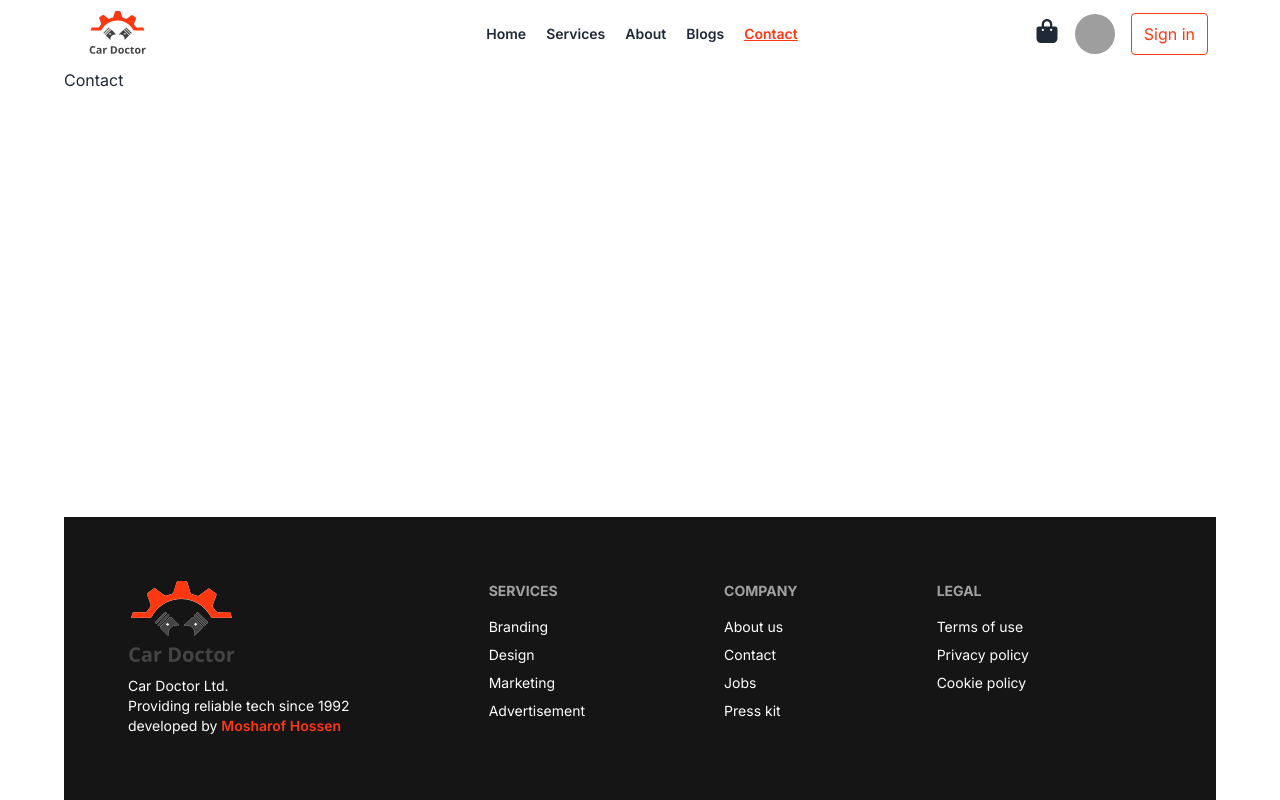
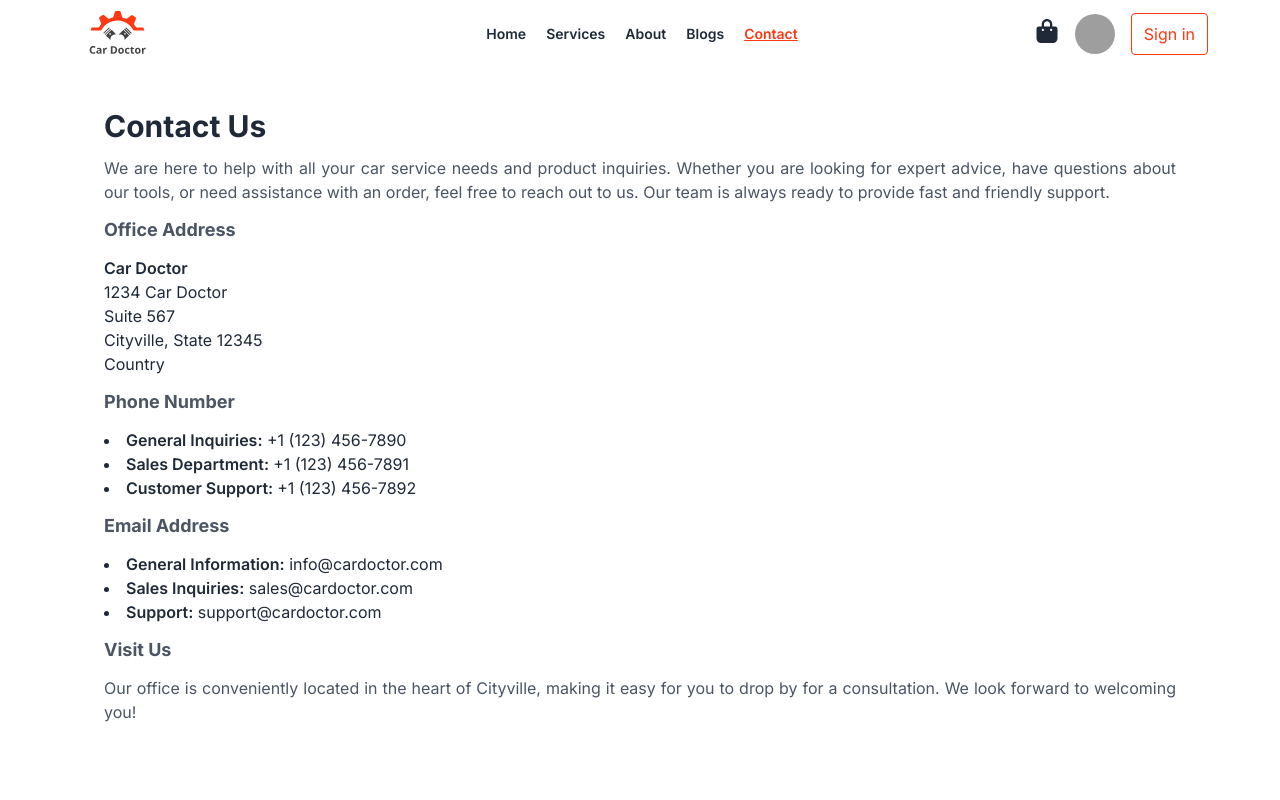
Before and after one commit to Mosharof-Hossen/Car-Doctor, a React (Vite) app in the folder client/: page /contact in a window 1280 px wide. Shown: the top 800 px of the page. Built offline with nearby package versions, Linux system fonts and the light colour scheme; no server answers; grey boxes are pictures that could not be loaded.

Commit message:
sign up page completed

```diff
--- a/client/src/Components/Shared/Navbar/Navbar.jsx
+++ b/client/src/Components/Shared/Navbar/Navbar.jsx
@@ -13,16 +13,13 @@ const Navbar = () => {
 
         <NavLink to={"/"} className={"  px-2 ml-1 py-2 rounded font-semibold "}><li>Home</li></NavLink>
         <NavLink to={"/services"} className={"  px-2 ml-1 py-2 rounded font-semibold "}><li>Services</li></NavLink>
-        <NavLink to={"/about"} className={"  px-2 ml-1 py-2 rounded font-semibold "}><li>About</li></NavLink>
-        <NavLink to={"/blogs"} className={"  px-2 ml-1 py-2 rounded font-semibold "}><li>Blogs</li></NavLink>
-        <NavLink to={"/contact"} className={"  px-2 ml-1 py-2 rounded font-semibold "}><li>Contact</li></NavLink>
-
-
         {
             user?.email === "admin@admin.com" &&
             <NavLink to={"/manage-inventory"} className={"  px-2 ml-1 py-2 rounded font-semibold "}><li>Manage Inventory</li></NavLink>
         }
-
+        <NavLink to={"/about"} className={"  px-2 ml-1 py-2 rounded font-semibold "}><li>About</li></NavLink>
+        <NavLink to={"/blogs"} className={"  px-2 ml-1 py-2 rounded font-semibold "}><li>Blogs</li></NavLink>
+        <NavLink to={"/contact"} className={"  px-2 ml-1 py-2 rounded font-semibold "}><li>Contact</li></NavLink>
     </>
 
     return (
--- a/client/src/Hooks/useAxios.jsx
+++ b/client/src/Hooks/useAxios.jsx
@@ -13,7 +13,6 @@ const useAxios = () => {
         instance.interceptors.response.use(res => {
             return res
         }, (err) => {
-            console.log("Error tracked in the interceptor ", err.response);
             if (err.response.status === 403) {
                 logOut()
             }
--- a/client/src/Pages/Blogs/Blogs.jsx
+++ b/client/src/Pages/Blogs/Blogs.jsx
@@ -1,8 +1,8 @@
 
 const Blogs = () => {
     return (
-        <div>
-            Blogs
+        <div className="mt-14">
+            <h1 className="text-3xl font-bold text-center">Coming Soon.....</h1>
         </div>
     );
 };
--- a/client/src/Pages/Checkout/Checkout.jsx
+++ b/client/src/Pages/Checkout/Checkout.jsx
@@ -45,7 +45,6 @@ const Checkout = () => {
                     })
                 }
             })
-        console.log(orderInfo);
     }
     return (
         <div className="p-5">
--- a/client/src/Pages/Contact/Contact.jsx
+++ b/client/src/Pages/Contact/Contact.jsx
@@ -1,8 +1,38 @@
 
 const Contact = () => {
     return (
-        <div>
-            Contact
+        <div className="p-10 dark:text-white">
+            <div>
+                <div className="space-y-3">
+                    <h3 className="font-bold text-3xl">Contact Us</h3>
+                    <p className="text-gray-600 dark:text-white text-justify">We are here to help with all your car service needs and product inquiries. Whether you are looking for expert advice, have questions about our tools, or need assistance with an order, feel free to reach out to us. Our team is always ready to provide fast and friendly support.</p>
+                    <p className="text-gray-600 dark:text-white text-justify font-bold text-lg">Office Address</p>
+                    <p>
+                        <span className="font-semibold">Car Doctor</span> <br />
+                        1234 Car Doctor <br />
+                        Suite 567 <br />
+                        Cityville, State 12345 <br />
+                        Country
+                    </p>
+
+                    <p className="text-gray-600 text-justify dark:text-white font-bold text-lg">Phone Number</p>
+                    <ul className="list-inside">
+                        <li className="list-disc"><span className="font-semibold">General Inquiries:</span> +1 (123) 456-7890</li>
+                        <li className="list-disc"><span className="font-semibold">Sales Department: </span> +1 (123) 456-7891</li>
+                        <li className="list-disc"><span className="font-semibold">Customer Support: </span> +1 (123) 456-7892</li>
+                    </ul>
+                    <p className="text-gray-600 text-justify dark:text-white font-bold text-lg">Email Address</p>
+                    <ul className="list-inside">
+                        <li className="list-disc"><span className="font-semibold">General Information:</span>  info@cardoctor.com</li>
+                        <li className="list-disc"><span className="font-semibold">Sales Inquiries:</span> sales@cardoctor.com</li>
+                        <li className="list-disc"><span className="font-semibold">Support:</span> support@cardoctor.com</li>
+                    </ul>
+                    <p className="text-gray-600 dark:text-white text-justify font-bold text-lg">Visit Us</p>
+                    <ul className="list-inside">
+                        <p className="text-gray-600 dark:text-white text-justify">Our office is conveniently located in the heart of Cityville, making it easy for you to drop by for a consultation. We look forward to welcoming you! </p>
+                    </ul>
+                </div>
+            </div>
         </div>
     );
 };
--- a/client/src/Pages/Login/Login.jsx
+++ b/client/src/Pages/Login/Login.jsx
@@ -5,19 +5,16 @@ import { Link, useLocation, useNavigate } from 'react-router-dom';
 import loginImage from "../../assets/images/login/login.svg"
 import { AuthContext } from '../../Providers/AuthProvider';
 import Swal from 'sweetalert2'
-import axios from 'axios';
 
 const Login = () => {
-    const { user, signInByEmailPassword, googleLogin, githubLogin } = useContext(AuthContext);
+    const { signInByEmailPassword, googleLogin, githubLogin } = useContext(AuthContext);
     const [errMsg, setErrMsg] = useState("");
     const location = useLocation()
     const navigate = useNavigate()
-    console.log(location);
     const { register, handleSubmit, formState: { errors } } = useForm();
     const onSubmit = (data) => {
         signInByEmailPassword(data.email, data.password)
-            .then((res) => {
-                console.log(res);
+            .then(() => {
                 Swal.fire({
                     position: "top-end",
                     icon: "success",
@@ -45,8 +42,7 @@ const Login = () => {
                     navigate(location?.state ? location?.state : "/")
                 })
             })
-            .catch(err => {
-                console.log(err);
+            .catch(() => {
             })
     }
     const handleGithubLogin = () => {
@@ -66,7 +62,6 @@ const Login = () => {
                 // console.log(err);
             })
     }
-    console.log(user);
     return (
         <div className="hero  min-h-screen">
             <div className="hero-content flex-col lg:flex-row">
--- a/client/src/Pages/ManageInventory/ManageInventory.jsx
+++ b/client/src/Pages/ManageInventory/ManageInventory.jsx
@@ -64,7 +64,6 @@ const ManageInventory = () => {
 
 
     }
-    console.log(bookings);
     return (
         <div className="p-5">
             <div
--- a/client/src/Pages/ManageInventory/ManageTableRow.jsx
+++ b/client/src/Pages/ManageInventory/ManageTableRow.jsx
@@ -4,8 +4,6 @@ import { Link } from 'react-router-dom';
 
 const ManageTableRow = ({ item, handleDelete, handleStateChange }) => {
     const { _id, productId, img, price, orderDate, status, title, userEmail } = item;
-
-
     return (
         <tr>
             <th>
--- a/client/src/Pages/Order/Order.jsx
+++ b/client/src/Pages/Order/Order.jsx
@@ -11,7 +11,6 @@ const Order = () => {
     useEffect(() => {
         axiosSecure.get(`/bookings/${user.uid}`)
             .then(res => {
-                console.log(res);
                 setBookings(res.data)
             })
     }, [user.uid, axiosSecure])
--- a/client/src/Pages/SignUp/SignUp.jsx
+++ b/client/src/Pages/SignUp/SignUp.jsx
@@ -1,32 +1,69 @@
 import { useContext, useState } from 'react';
 import { useForm } from 'react-hook-form';
 import { FaGithub, FaGoogle } from 'react-icons/fa6';
-import { Link } from 'react-router-dom';
+import { Link, useNavigate } from 'react-router-dom';
 import loginImage from "../../assets/images/login/login.svg"
 import { AuthContext } from '../../Providers/AuthProvider';
+import Swal from 'sweetalert2';
 
 
 const SignUp = () => {
-    const { createUserByEmailPassword , user } = useContext(AuthContext);
+    const { createUserByEmailPassword, googleLogin, githubLogin, } = useContext(AuthContext);
     const [errMsg, setErrMsg] = useState("");
+    const navigate = useNavigate()
     const { register, handleSubmit, formState: { errors } } = useForm();
     const onSubmit = data => {
-        console.log(data);
-        createUserByEmailPassword(data.email,data.password)
-        .then(res=>{
-            console.log(res.user);
-        })
-        .catch(err=>{
-            console.log(err);
-        })
+        createUserByEmailPassword(data.email, data.password)
+            .then(() => {
+                Swal.fire({
+                    position: "top-end",
+                    icon: "success",
+                    title: "Account Created Successfully",
+                    showConfirmButton: false,
+                    timer: 1500
+                }).then(async () => {
+                    navigate("/")
+                })
+            })
+            .catch(() => {
+                setErrMsg("Email Already Used")
+            })
     };
 
     const handleGoogleLogin = () => {
+        googleLogin()
+            .then(() => {
+                Swal.fire({
+                    position: "top-end",
+                    icon: "success",
+                    title: "Login Successfully",
+                    showConfirmButton: false,
+                    timer: 1500
+                }).then(() => {
+                    navigate("/")
+                })
+            })
+            .catch(() => {
+            })
     }
     const handleGithubLogin = () => {
+        githubLogin()
+            .then(() => {
+                Swal.fire({
+                    position: "top-end",
+                    icon: "success",
+                    title: "Login Successfully",
+                    showConfirmButton: false,
+                    timer: 1500
+                }).then(() => {
+                    navigate("/")
+                })
+            })
+            .catch(() => {
+                // console.log(err);
+            })
     }
 
-    console.log(user);
 
     return (
         <div className="hero  min-h-screen">
--- a/client/src/Providers/AuthProvider.jsx
+++ b/client/src/Providers/AuthProvider.jsx
@@ -54,16 +54,11 @@ const AuthProvider = ({ children }) => {
             }
             else {
                 axios.post(`http://localhost:3000/logout`, jwtInfo, { withCredentials: true })
-                    .then(res => {
-                        console.log(res.data);
+                    .then(() => {
+                        // console.log(res.data);
                     })
             }
 
-            // const user = { email: res.user.email, userId: res.user.uid };
-            // await axios.post(`http://localhost:3000/jwt`, user, { withCredentials: true })
-            //     .then(resJwt => {
-            //         console.log(resJwt);
-            //     })
         }))
         return () => unSubscribe();
     }, [])
```
